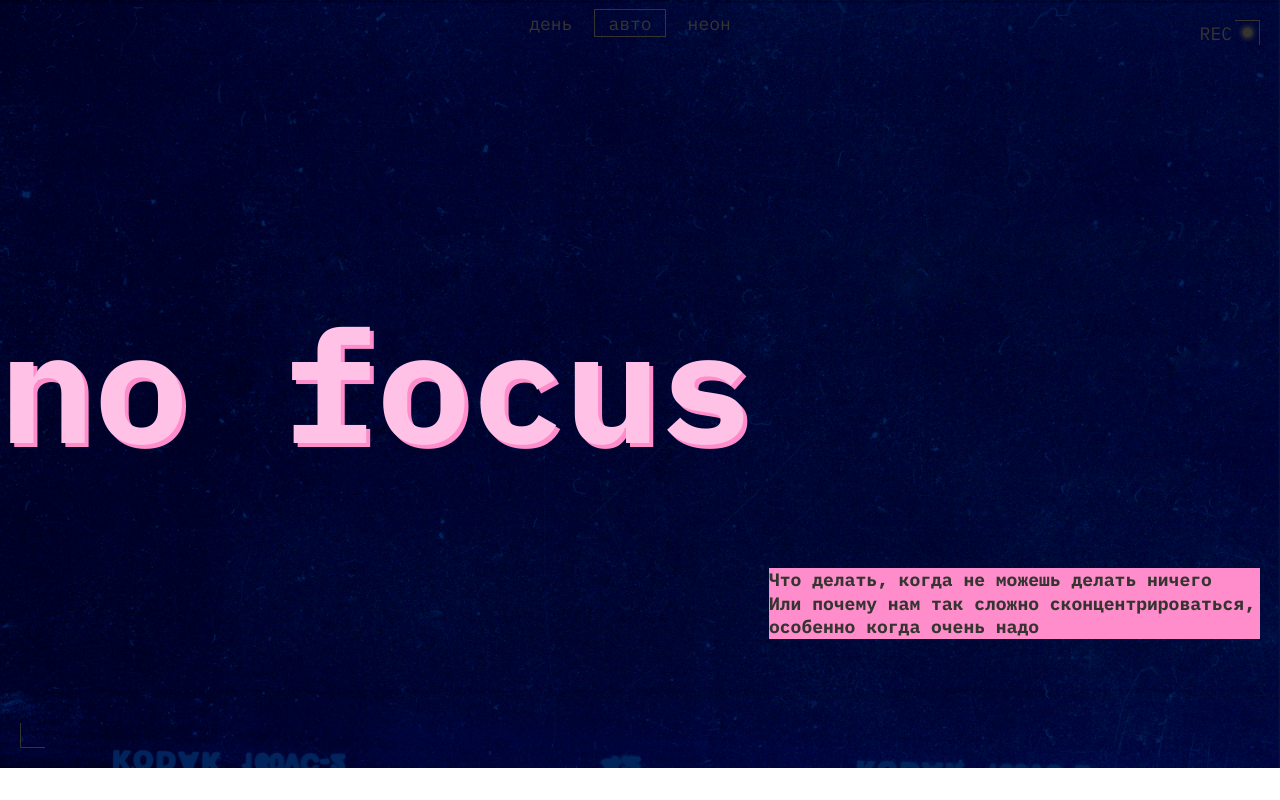
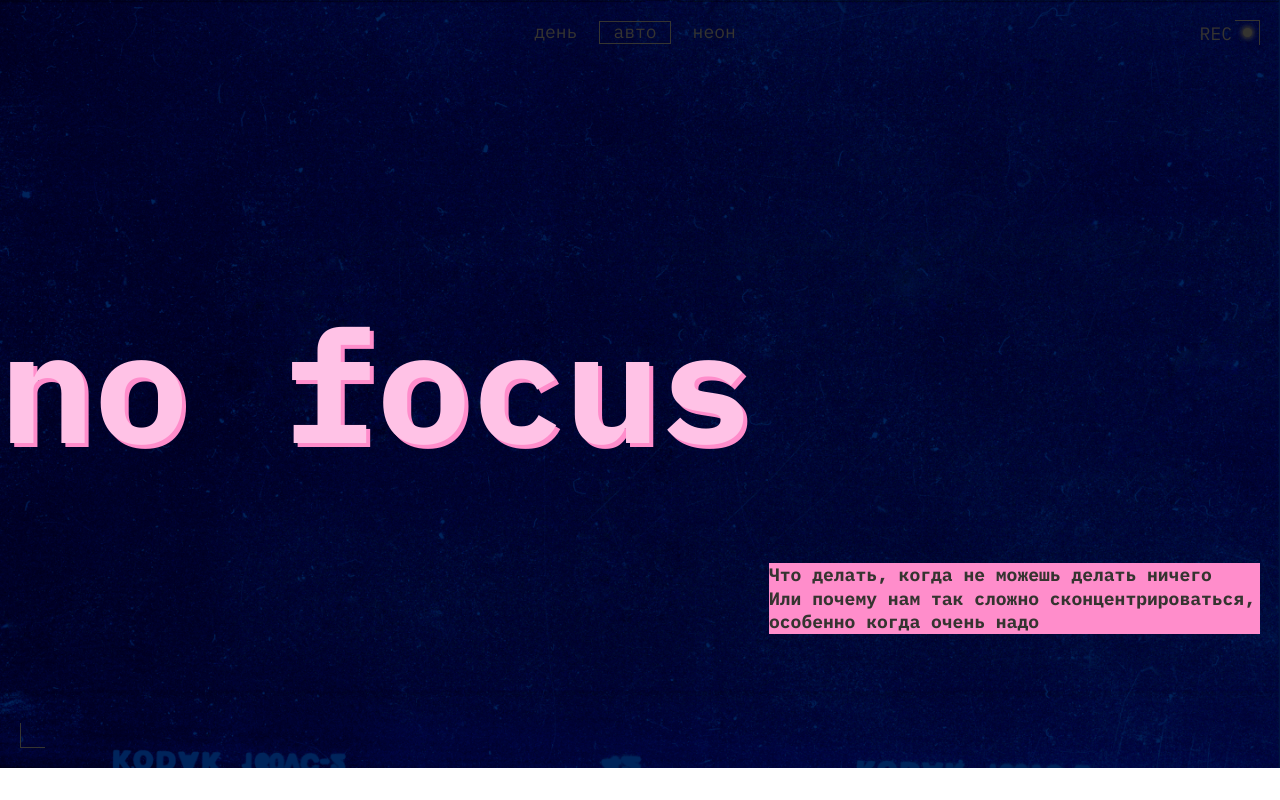
Before and after one commit to gala-sviderskaya/slozhno-sosredotochitsya, a plain HTML site: page index.html in a window 1280 px wide. Drawn offline with Linux system fonts and the light colour scheme.

Commit message:
Edited header all formats

```diff
--- a/styles/style.css
+++ b/styles/style.css
@@ -18,6 +18,7 @@
   display: grid;
   grid-auto-flow: row;
   grid-template-rows: 1fr min-content 1fr;
+  /*auto minmax(min-content, max-content) auto;*/
   /*minmax(min-content, max-content)  auto minmax(min-content, max-content);*/
   /*grid-template-columns: fit-content(375);*/
   grid-template-columns: fit-content;
@@ -49,6 +50,10 @@
   border-block-end: 1px solid var(--decorated-color);
   width: 25px;
   height: 25px;
+}
+
+.empty {
+  size: fit-content;
 }
 
 .empty::before {
@@ -88,11 +93,19 @@
   gap: 10px;
 }
 
+.header__theme-menu-item {
+  min-height: 26px;
+}
+
 .header__theme-menu-button {
   background: transparent;
   border: none;
-  padding: 0 13px;
-  min-height: 26px;
+  padding: 1.5px 13px;
+  /*
+  width: 70px;
+  min-height: 26px;*/
+  font-size: var(--main-font-size);
+  line-height: 100%;
   color: var(--decorated-color);
   text-transform: lowercase;
 }
@@ -120,6 +133,7 @@
   line-height: 83%;
   color: var(--title-color);
   text-shadow: 4px 4px 0 var(--shadow-color);
+  align-self: center;
 }
 
 .header__theme-about {
@@ -180,23 +194,29 @@
 
 @media (width >= 1024px) {
   .header {
-    padding-right: 20px;
-    padding-left: 0;
+    padding: 20px 20px 0 0;
     width: max(100vw, 1024px);
     height: min(100vh, 768px);
   }
 
   .header__theme-about {
     width: max(491px);
+    margin-top: -20px;
   }
 
   .header__theme-menu {
-    /*inset-block-end: 10px;*/
     justify-self: center;
     align-self: start;
   }
 
+  .header__theme-title {
+    align-self: flex-end;
+    margin-top: -20px;
+  }
+
   .header__theme-menu-list {
     flex-direction: row;
+    justify-content: space-between;
+    padding-left: 10px;
   }
 }
```
Also changed, not shown: index.html (+0 -1 lines).
